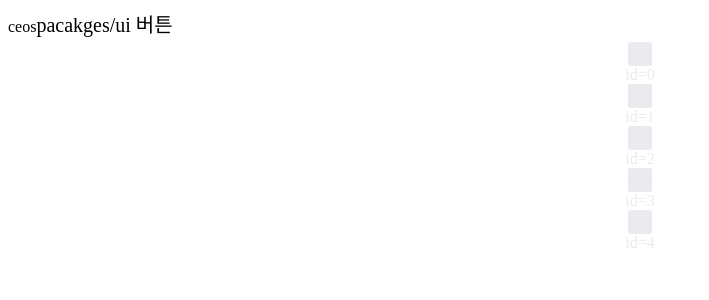
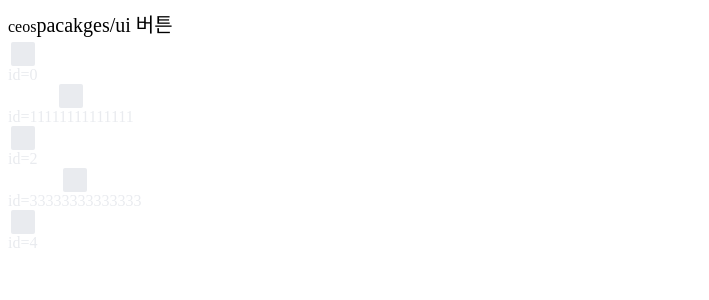
Before and after one commit to CEOS-Developers/CEOS-FE, a Next.js app in the folder apps/ceos/: page / in a window 1280 px wide. Shown: the top 300 px of the page, without its empty margins (0-709 px from the left). Built offline with nearby package versions, Linux system fonts and the light colour scheme; a web font is replaced by a local one; what emotion-reset would draw is missing.

Commit message:
style: checkbox div 사이즈 수정

```diff
--- a/apps/ceos/src/pages/index.tsx
+++ b/apps/ceos/src/pages/index.tsx
@@ -5,9 +5,9 @@ export default function Home() {
   /* check box */
   const [checked, setChecked] = useState<any>([
     { id: 0, checked: false, value: 'id=0' },
-    { id: 1, checked: false, value: 'id=1' },
+    { id: 1, checked: false, value: 'id=11111111111111' },
     { id: 2, checked: false, value: 'id=2' },
-    { id: 3, checked: false, value: 'id=3' },
+    { id: 3, checked: false, value: 'id=33333333333333' },
     { id: 4, checked: false, value: 'id=4' },
   ]);
   const onClick = (index: number) => {
--- a/packages/ui/src/components/Button/index.tsx
+++ b/packages/ui/src/components/Button/index.tsx
@@ -39,6 +39,8 @@ const StyledCheckBoxContainer = styled.div<{ type?: string }>`
   align-items: center;
   justify-content: center;
   cursor: pointer;
+  width: fit-content;
+  height: fit-content;
   // gap: 5px;
 `;
 const StyledCheckBox = styled.div<{ ischecked?: boolean }>`
```
